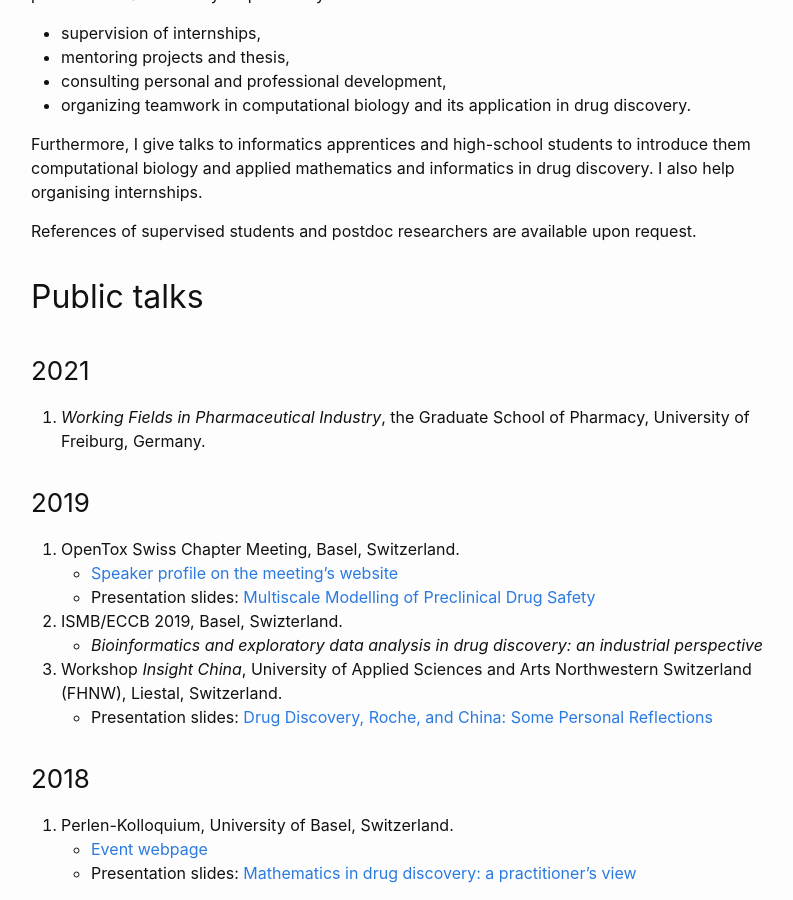
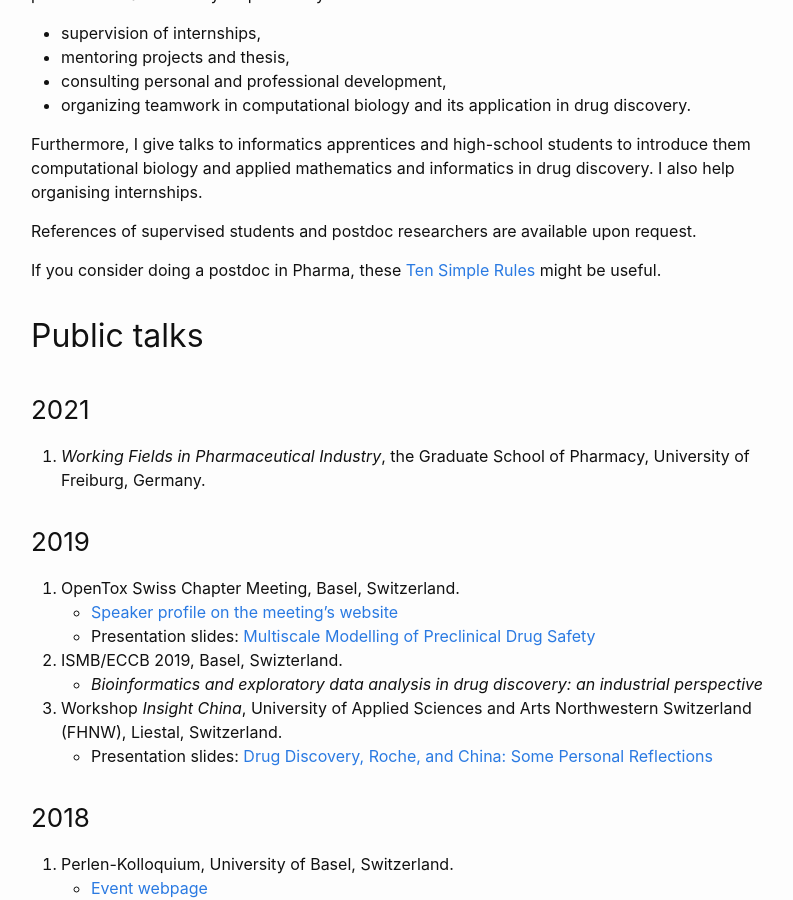
Before and after one commit to Accio/accio.github.io, a Jekyll site: the page built from _pages/education.md, in a window 1280 px wide and 900 px high, scrolled down 1256 px. Shown: the whole window, without its empty margins (239-1032 px from the left). Built offline with Jekyll 4.4.1, drawn with Linux system fonts in a browser that asks for light colours.

Commit message:
add ten simple rules

```diff
--- a/_pages/education.md
+++ b/_pages/education.md
@@ -56,6 +56,10 @@
 References of supervised students and postdoc researchers are available upon
 request.
 
+If you consider doing a postdoc in Pharma, these [Ten Simple
+Rules](https://journals.plos.org/ploscompbiol/article?id=10.1371/journal.pcbi.1008989)
+might be useful.
+
 ## Public talks
 
 ### 2021
```
